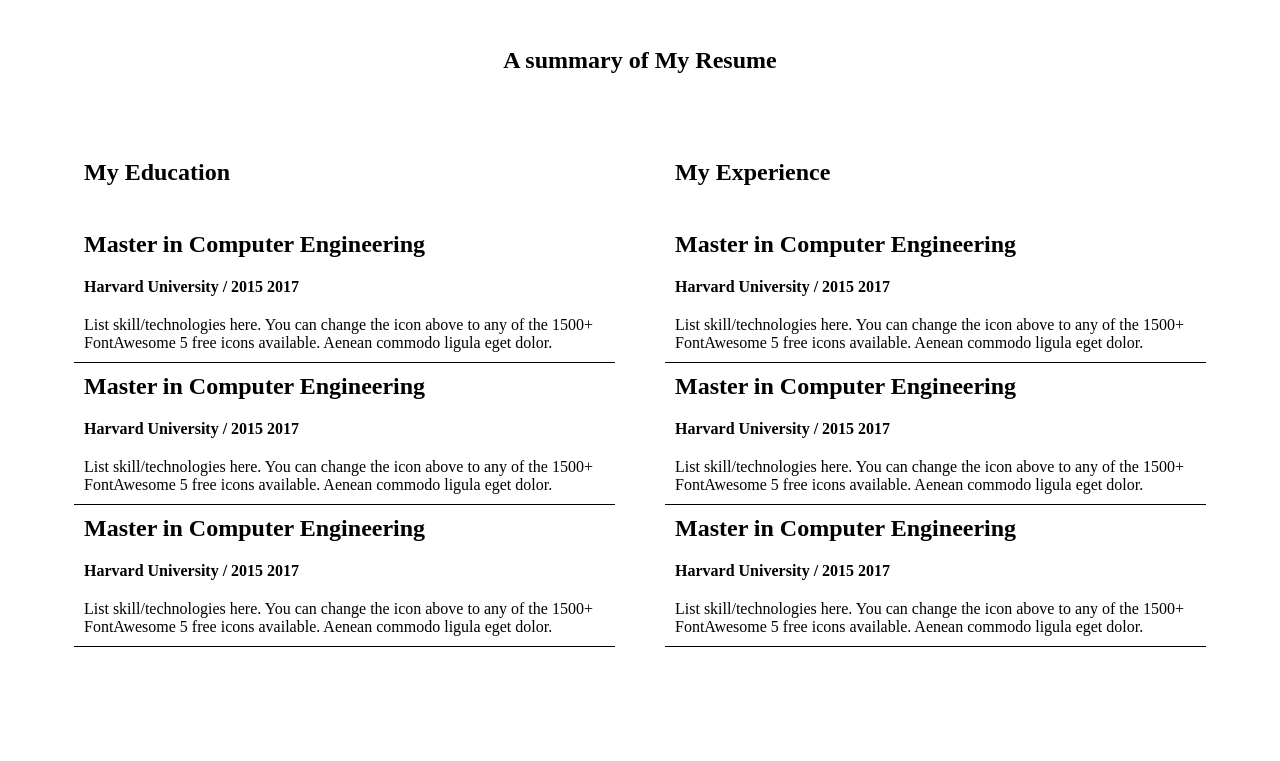
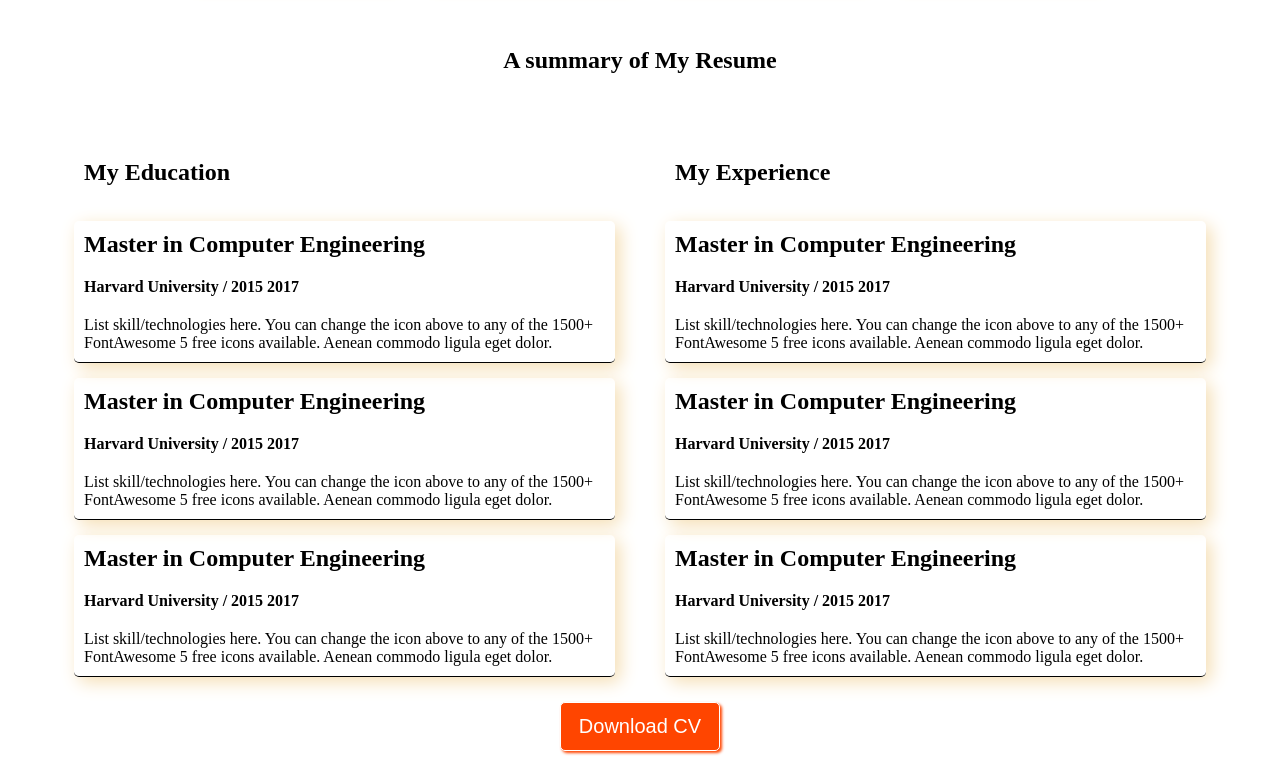
Before and after one commit to MdArefineAhamedJoy/personal-protfolio, a plain HTML site: page index.html in a window 1280 px wide. Shown: the part 1964-2725 px from the top of the page. Before the commit the page ends 2621 px from the top, so only its background shows below. Drawn offline with Linux system fonts and the light colour scheme.

Commit message:
modify expariance

```diff
--- a/index.html
+++ b/index.html
@@ -204,6 +204,7 @@
         </div>
       </div>
      </div>
+    <button class="btn-exparance">Download CV</button>
  </section>
  </main>
 </body>
--- a/style.css
+++ b/style.css
@@ -161,6 +161,9 @@ main{
 }
 .degree{
     border-bottom: 1px solid black;
+    box-shadow: 5px 5px 18px wheat;
+    margin-bottom: 15px;
+    border-radius: 5px;
 }
 .exparianc{
     margin: 25px 50px 25px 0;
@@ -174,4 +177,18 @@ main{
 }
 .exprian{
     margin-left: 50px;
+
 }
+.btn-exparance{
+    display:block;
+    padding: 12px 18px;
+    margin: 10px auto;
+    border: 1px solid;
+    border-radius: 5px;
+    box-shadow: 2px 2px 3px orangered;
+    font-size: 20px;
+    color: white;
+    background-color: orangered;
+    font-weight: 300;
+    text-align: center;
+}
```
